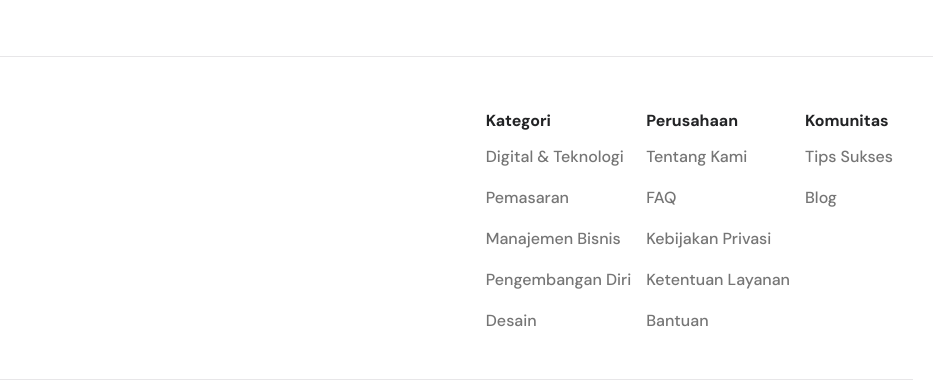
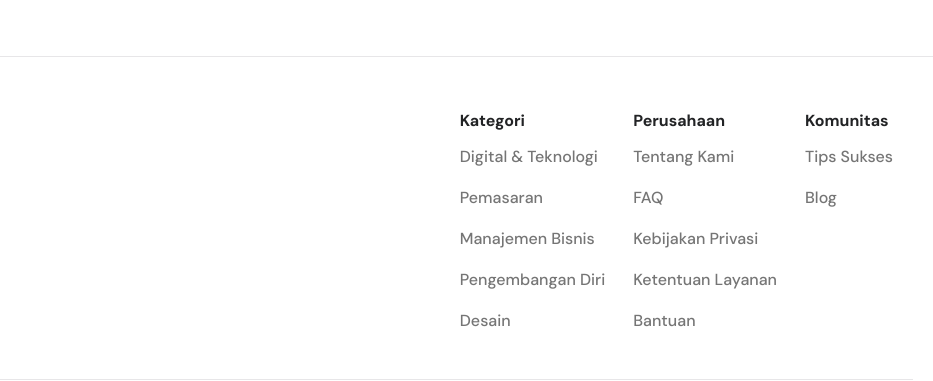
Before and after one commit to superzupe/videobelajar, a plain HTML site: page home.html in a window 1280 px wide. Shown: the part 2683-3064 px from the top of the page, 347-1280 px from the left. Drawn offline with Linux system fonts and the light colour scheme.

Commit message:
last modified 2nd

```diff
--- a/style/home.css
+++ b/style/home.css
@@ -690,7 +690,7 @@ footer {
 
     .footer-link {
         flex-direction: row;
-        gap: 15px;
+        gap: 28px;
     }
 
     .footer-col {
```
